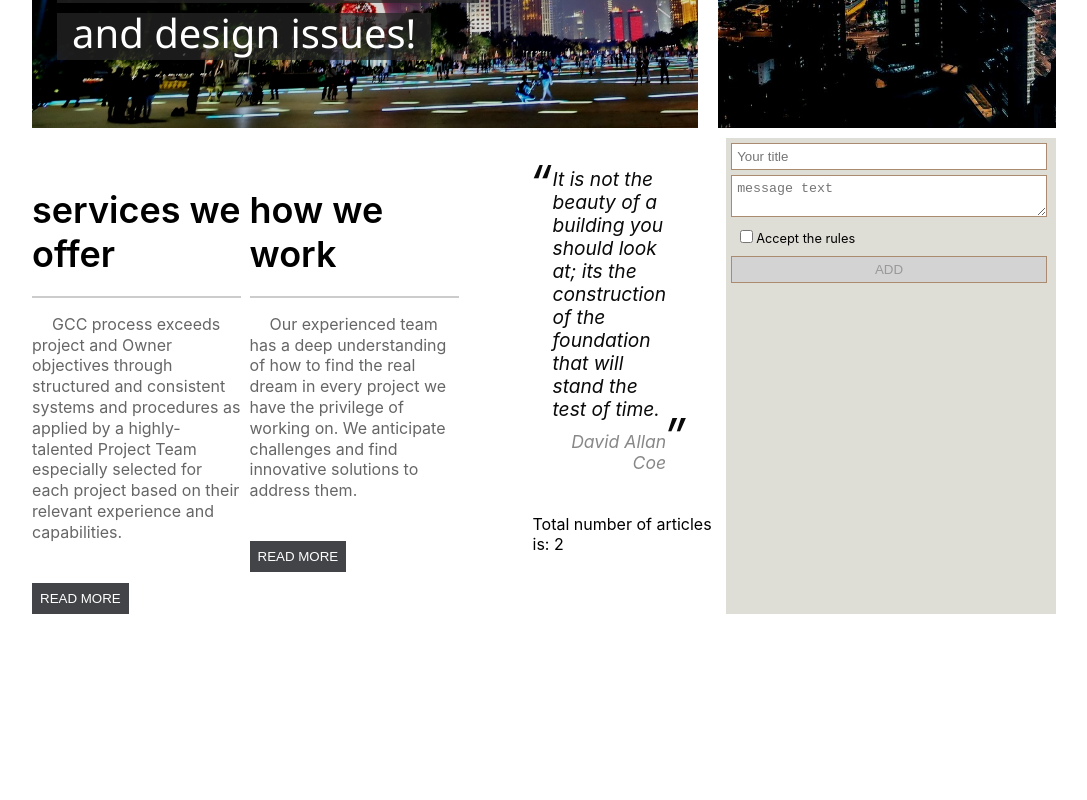
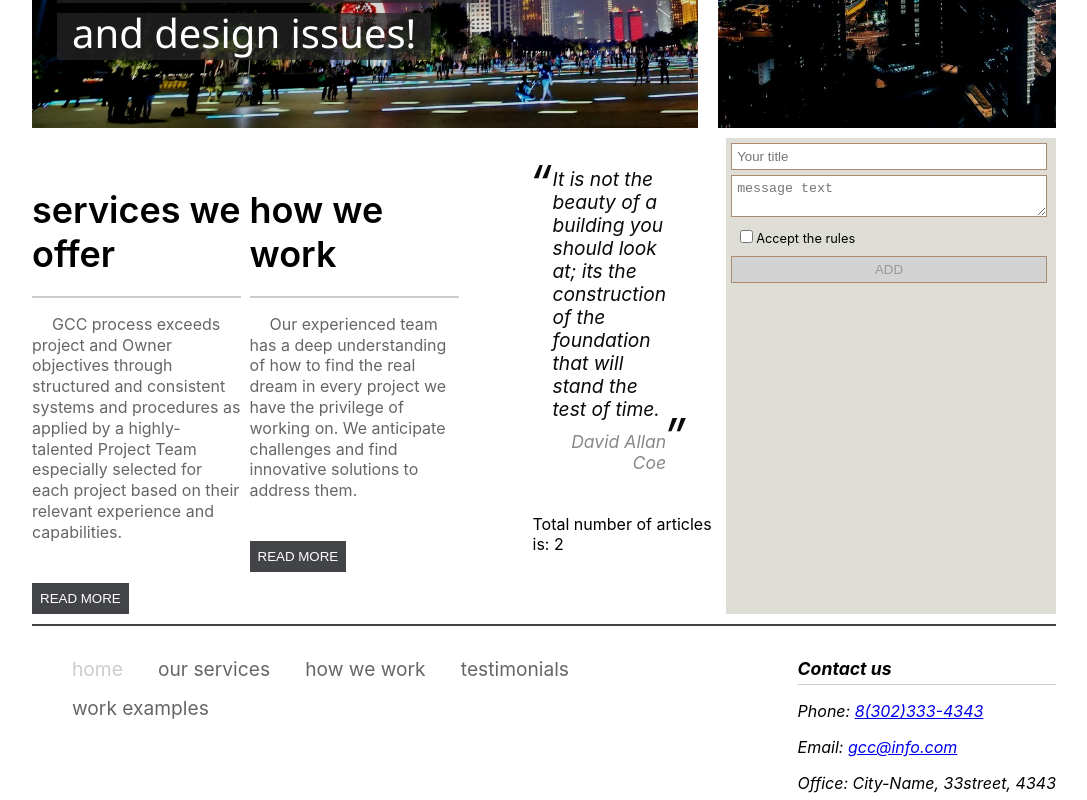
Before and after one commit to t-anpilov/testingSPA, a React (Create React App) app: page / in a window 1280 px wide. Shown: the part 472-1272 px from the top of the page, without its empty margins (96-1183 px from the left). Before the commit the page ends 1096 px from the top, so only its background shows below. Built offline with nearby package versions, Linux system fonts and the light colour scheme.

Commit message:
Add footer 	modified:   src/App.css 	modified:   src/App.js 	new file:   src/components/footer.js

```diff
--- a/src/App.css
+++ b/src/App.css
@@ -18,7 +18,6 @@ header ul {
   width: 100%;
   justify-content: space-between;
 }
-.footer_item,
 .menu_item {
   display: block;
   text-align: center;
@@ -179,15 +178,25 @@ aside .author {
 /*----------FOOTER-----------*/
 footer {
   display: flex;
+  flex-flow: row wrap;
   justify-content: space-between;
   height: 130px;
   padding-top: 15px;
   border-top: 2px solid rgba(39, 41, 44, 0.87);
 }
+
 footer nav {
   width: 50%;
 }
-footer .footer_item {
+
+footer ul {
+  display: flex;
+  flex-flow: row wrap;
+  width: 100%;
+  justify-content: space-between;
+}
+
+footer .menu_item {
   display: inline-block;
   margin: 0 15px 15px 0;
 }
@@ -212,6 +221,7 @@ footer address p {
   background-color: rgb(223, 222, 214);
   padding: 5px;
 }
+
 .add_title, .add_text, .add_but, .add_check {
   display: block;
   margin: 0 5px 5px 0;
@@ -219,16 +229,19 @@ footer address p {
   width: 95%;
   border: 1px solid rgb(170, 139, 111);
 }
+
 .add_check {
   border:none;
   font-size: 0.8rem;
 }
+
 .add_but {
   box-sizing: content-box;
   color: #FFF;
   text-transform: uppercase;
   background-color: rgb(52, 59, 65);
 }
+
 .add_but:disabled {
   color: #999;
   background-color: lightgrey;
--- a/src/App.js
+++ b/src/App.js
@@ -3,6 +3,7 @@ import './App.css';
 import Header from './components/header';
 import Banners from './components/banners';
 import Main from './components/main';
+import Footer from './components/footer';
 
 class App extends React.Component {
     render() {
@@ -11,6 +12,7 @@ class App extends React.Component {
                 <Header />
                 <Banners />
                 <Main />
+                <Footer />
             </React.Fragment>
         )
     }
--- /dev/null
+++ b/src/components/footer.js
@@ -0,0 +1,21 @@
+import React from 'react';
+import NavBar from './navBar';
+
+
+class Footer extends React.Component {
+    render() {
+        return (
+            <footer>
+                <NavBar />
+                <address>
+                    <h3>Contact us</h3>
+                    <p>Phone: <a href="tel:8(302)333-4343">8(302)333-4343</a></p>
+                    <p>Email: <a href="mailto:gcc@info.com">gcc@info.com</a></p>
+                    <p>Office: City-Name, 33street, 4343</p>
+                </address>
+            </footer>
+        )
+    }
+}
+
+export default Footer;
```
